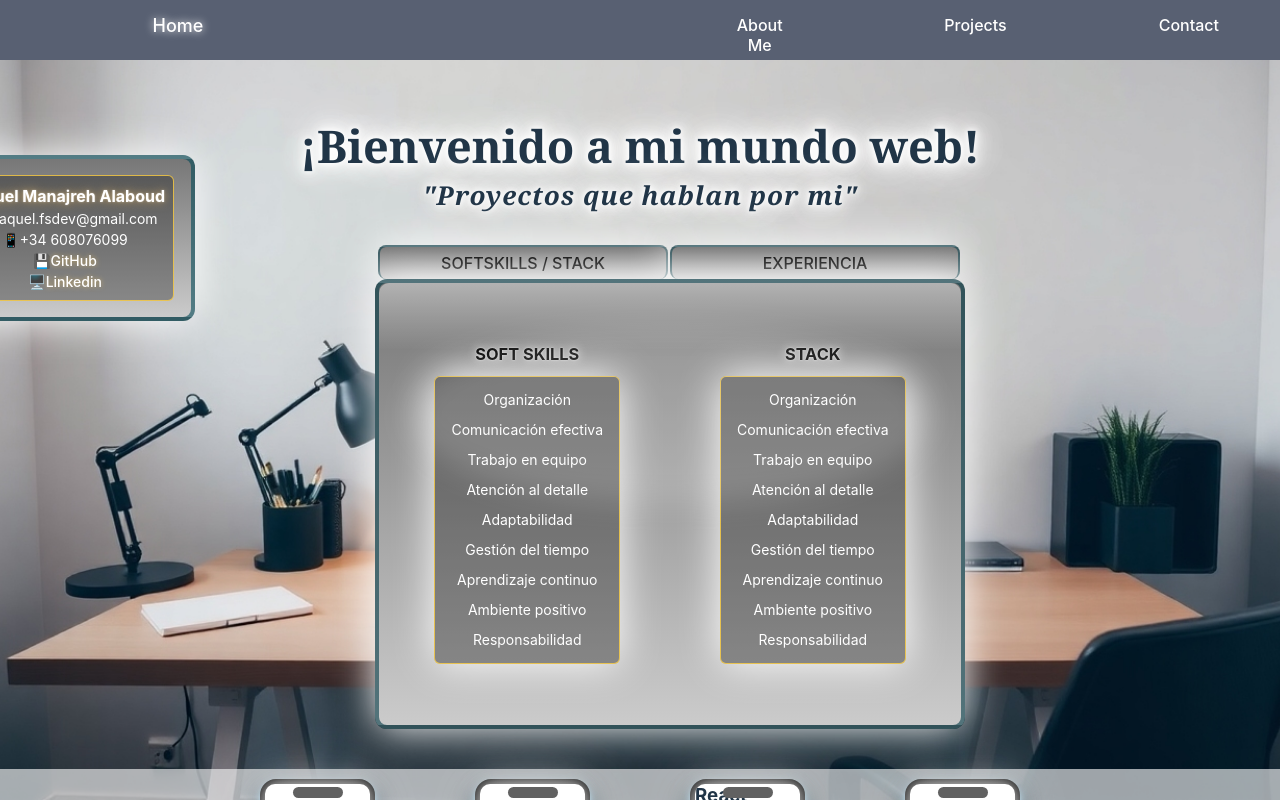
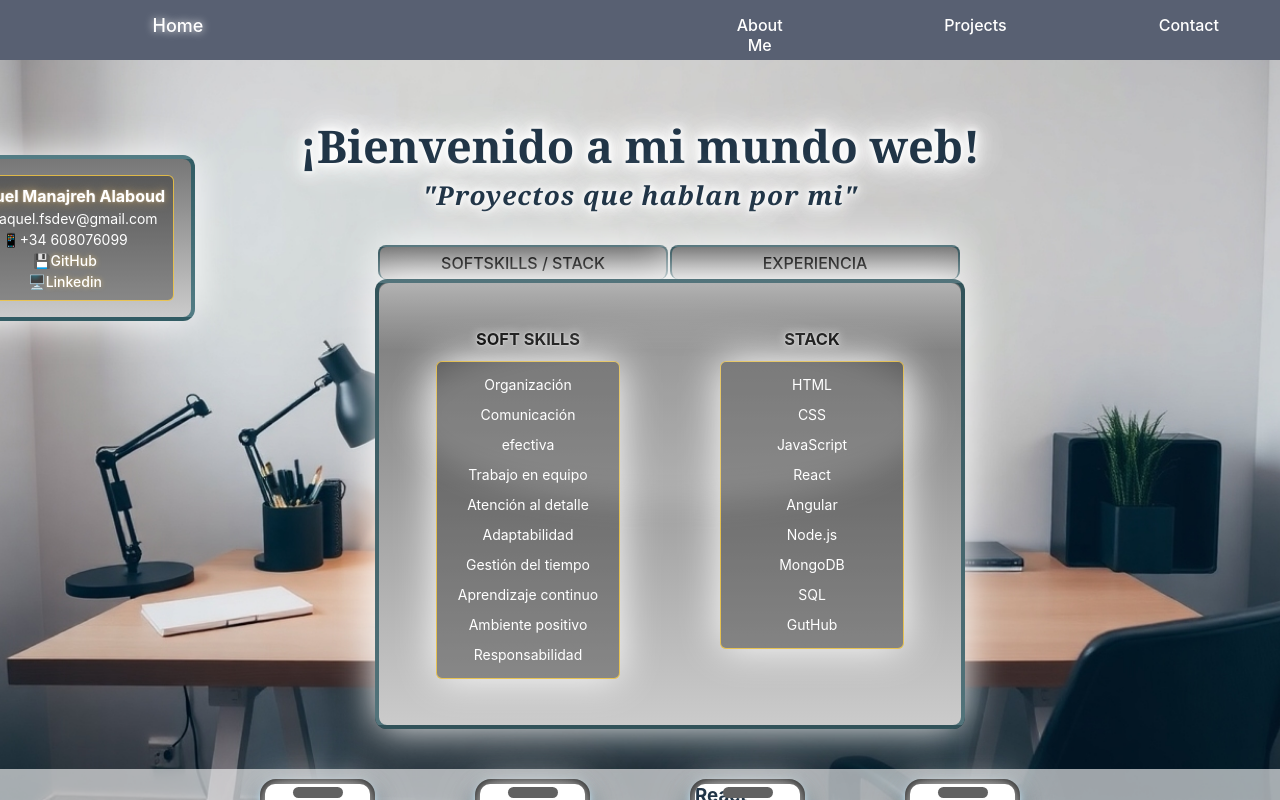
Before and after one commit to raquel-manajreh/Portfolio-Personal, a React (Vite) app: page / in a window 1280 px wide. Shown: the top 800 px of the page. Built offline with nearby package versions, Linux system fonts and the light colour scheme.

Commit message:
stack arreglado

```diff
--- a/src/Pages/Home/Home.jsx
+++ b/src/Pages/Home/Home.jsx
@@ -32,7 +32,7 @@ const Home = ({ projectsList }) => {
             <button className="tittleButton" onClick={handleClick}>SOFTSKILLS / STACK</button>
             <button className="tittleButton" onClick={()=>{setSkills(false)}}>EXPERIENCIA</button>
 
-            {skills ? <SkillsStack data={softSkills} /> : <Experience data={experience}/> }
+            {skills ? <SkillsStack data={softSkills} data2={stack} /> : <Experience data={experience}/> }
 
 
 
--- a/src/Pages/Home/SkillsStack/SkillsStack.css
+++ b/src/Pages/Home/SkillsStack/SkillsStack.css
@@ -5,6 +5,7 @@
 }
 
 .ulSkillsStack{
+    width: 150px;
     margin-top: 12px;
     list-style: none;
     line-height: 24px;
--- a/src/Pages/Home/SkillsStack/SkillsStack.jsx
+++ b/src/Pages/Home/SkillsStack/SkillsStack.jsx
@@ -1,6 +1,6 @@
 import "./SkillsStack.css";
 
-function SkillsStack({data}) {
+function SkillsStack({data, data2}) {
   return (
   <div className="computerCard">
 
@@ -16,7 +16,7 @@ function SkillsStack({data}) {
       <article>
         <h3 className="skillsStackName">STACK</h3>
         <ul className="ulSkillsStack">
-          {data.map((stack, i) =>(
+          {data2.map((stack, i) =>(
             <li key={i}>{stack}</li>
           ))}
         </ul>
```
